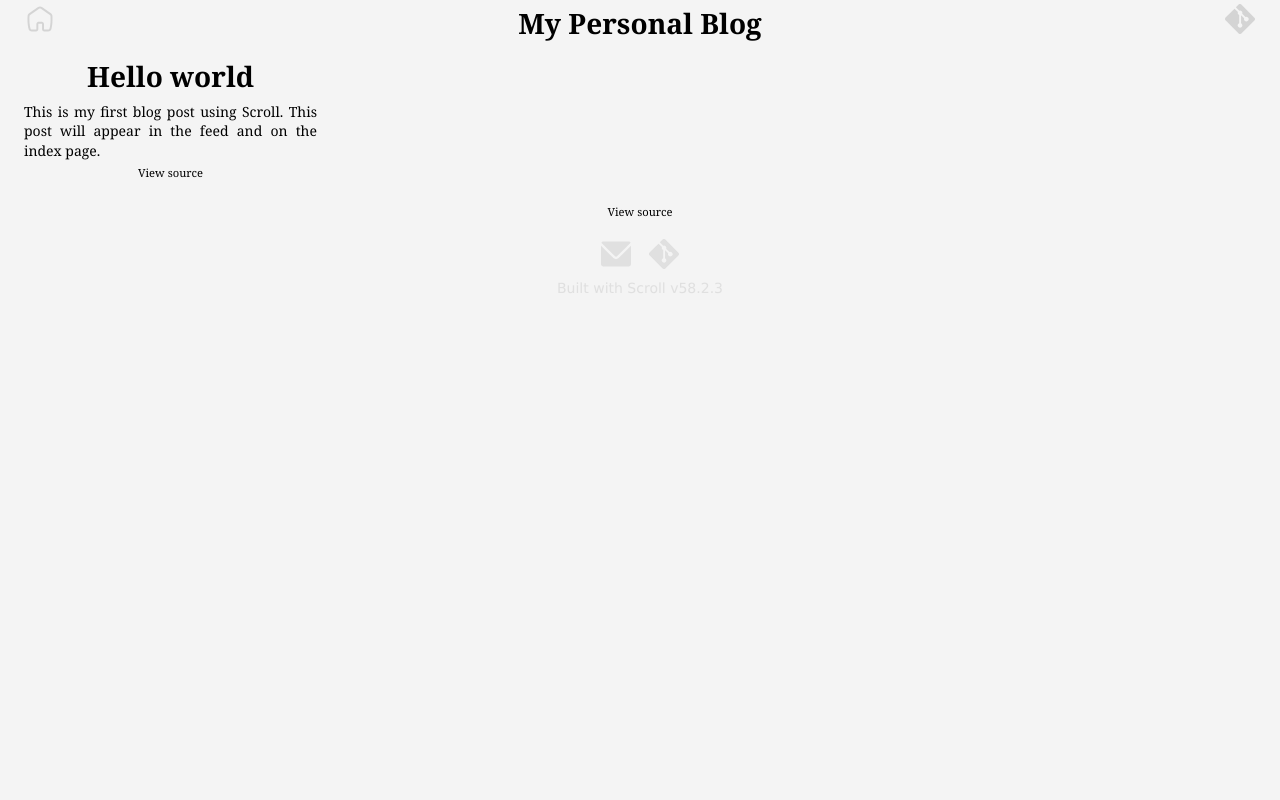
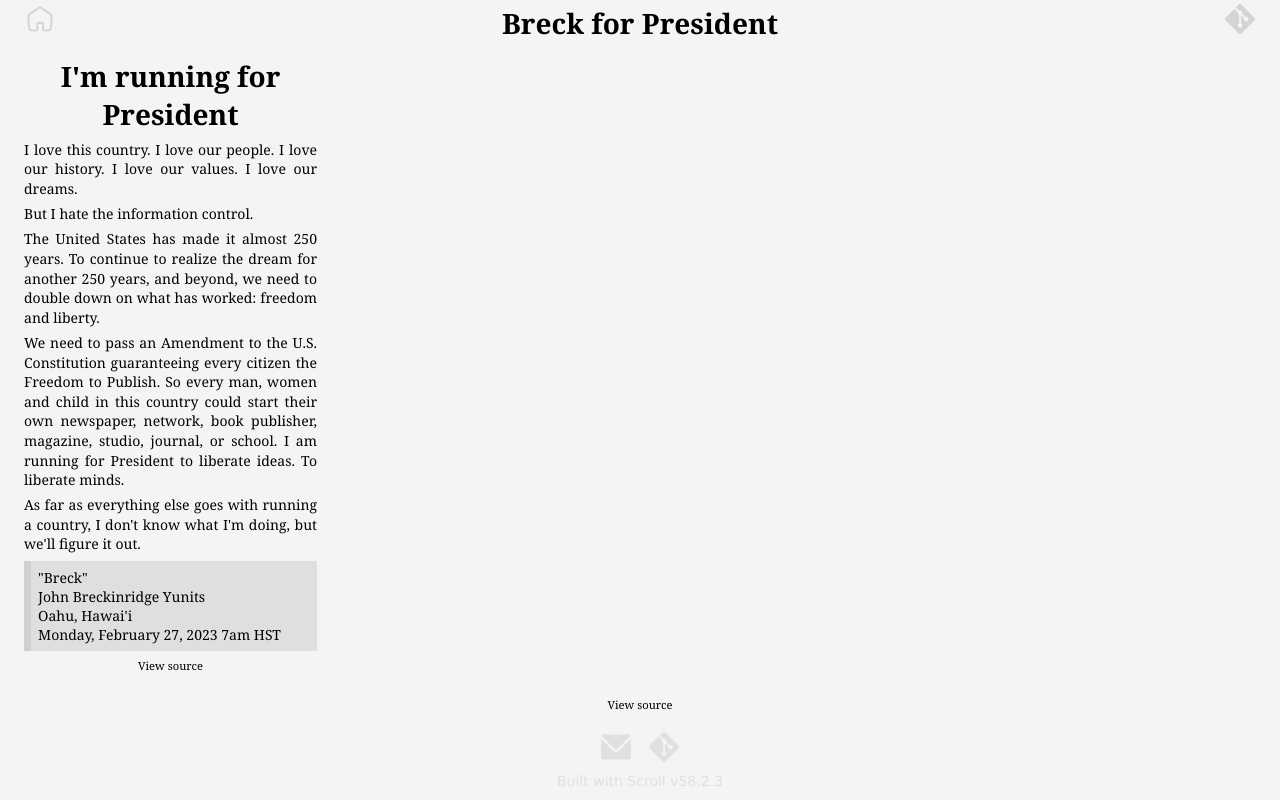
Before and after one commit to breck7/breckforpresident.com, a plain HTML site: page index.html in a window 1280 px wide. Drawn offline with Linux system fonts and the light colour scheme.

Commit message:
Deploying to scroll-output from @ breck7/presidentbreck.com@68907e21204f50ebd1023c3731fd23af09d2ef34 🚀

```diff
--- a/index.html
+++ b/index.html
@@ -1,13 +1,13 @@
 <meta charset="utf-8"></meta>
-<title>My Personal Blog</title>
+<title>Breck for President</title>
 <script>/* The HTML below was generated by 📜 Scroll v58.2.3. http://scroll.pub */</script>
 <style>@media print {.doNotPrint {display: none !important;}}</style>
 <meta charset="iso-8859-1"></meta>
 <meta name="viewport" content="width=device-width,initial-scale=1"></meta>
-<meta name="description" content="My thoughts about life and the world."></meta>
+<meta name="description" content="Breck for President 2024"></meta>
 <meta name="generator" content="Scroll v58.2.3"></meta>
-<meta property="og:title" content="My Personal Blog"></meta>
-<meta property="og:description" content="My thoughts about life and the world."></meta>
+<meta property="og:title" content="Breck for President"></meta>
+<meta property="og:description" content="Breck for President 2024"></meta>
 <meta property="og:image" content=""></meta>
 <meta name="twitter:card" content="summary_large_image"></meta>
 
@@ -279,7 +279,7 @@ code {
  <a class="scrollTopRightBarComponent" href="https://github.com/breck7/scroll"><svg xmlns="http://www.w3.org/2000/svg" width="92pt" height="92pt" viewBox="0 0 92 92"><path d="M90.156 41.965 50.036 1.848a5.913 5.913 0 0 0-8.368 0l-8.332 8.332 10.566 10.566a7.03 7.03 0 0 1 7.23 1.684 7.043 7.043 0 0 1 1.673 7.277l10.183 10.184a7.026 7.026 0 0 1 7.278 1.672 7.04 7.04 0 0 1 0 9.957 7.045 7.045 0 0 1-9.961 0 7.038 7.038 0 0 1-1.532-7.66l-9.5-9.497V59.36a7.04 7.04 0 0 1 1.86 11.29 7.04 7.04 0 0 1-9.957 0 7.04 7.04 0 0 1 0-9.958 7.034 7.034 0 0 1 2.308-1.539V33.926a7.001 7.001 0 0 1-2.308-1.535 7.049 7.049 0 0 1-1.516-7.7L29.242 14.273 1.734 41.777a5.918 5.918 0 0 0 0 8.371L41.855 90.27a5.92 5.92 0 0 0 8.368 0l39.933-39.934a5.925 5.925 0 0 0 0-8.371"/></g></svg></a>
 </div>
 
-<div class="scrollSectionComponent"><h1 class="scrollTitleComponent"><a href="index.html">My Personal Blog</a></h1>
+<div class="scrollSectionComponent"><h1 class="scrollTitleComponent"><a href="index.html">Breck for President</a></h1>
 
 <div class="scrollColumnsComponent" style="column-width:35ch;">
  <div class="scrollSnippetContainerComponent">
@@ -290,12 +290,25 @@ code {
 
 
 
-<div class="scrollSectionComponent"><h1 class="scrollTitleComponent"><a href="firstPost.html">Hello world</a></h1>
+<div class="scrollSectionComponent"><h1 class="scrollTitleComponent"><a href="firstPost.html">I'm running for President</a></h1>
 
 </div>
 
 
-<p class="scrollParagraphComponent">This is my first blog post using Scroll. This post will appear in the feed and on the index page.</p>
+<p class="scrollParagraphComponent">I love this country. I love our people. I love our history. I love our values. I love our dreams.</p>
+
+<p class="scrollParagraphComponent">But I hate the information control.</p>
+
+<p class="scrollParagraphComponent">The United States has made it almost 250 years. To continue to realize the dream for another 250 years, and beyond, we need to double down on what has worked: freedom and liberty.</p>
+
+<p class="scrollParagraphComponent">We need to pass an Amendment to the U.S. Constitution guaranteeing every citizen the Freedom to Publish. So every man, women and child in this country could start their own newspaper, network, book publisher, magazine, studio, journal, or school. I am running for President to liberate ideas. To liberate minds.</p>
+
+<p class="scrollParagraphComponent">As far as everything else goes with running a country, I don't know what I'm doing, but we'll figure it out.</p>
+
+<blockquote class="scrollQuoteComponent">"Breck"
+John Breckinridge Yunits
+Oahu, Hawai'i
+Monday, February 27, 2023 7am HST</blockquote>
 
 
 
```
Also changed, not shown: firstPost.html (+19 -6 lines), 2 other files.
